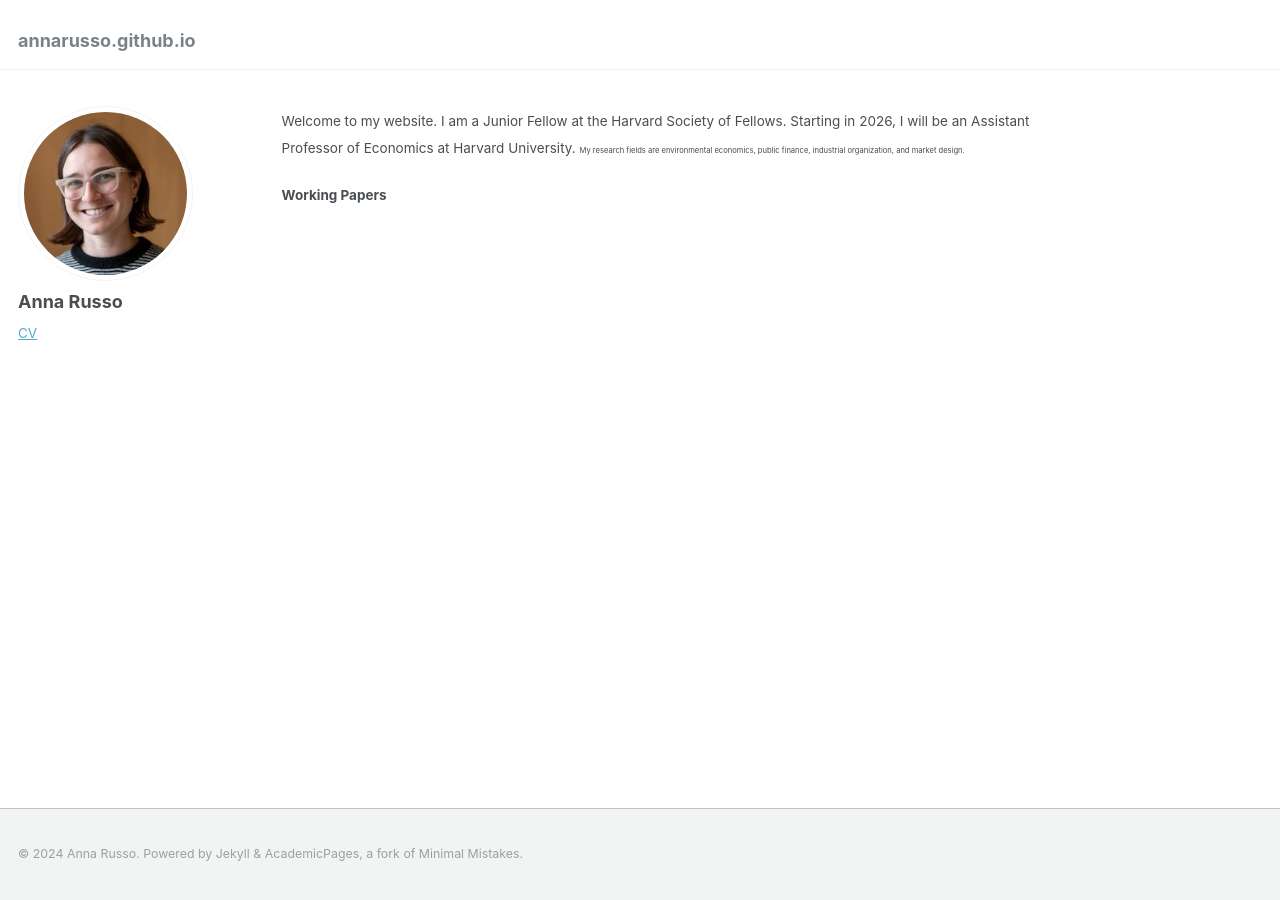
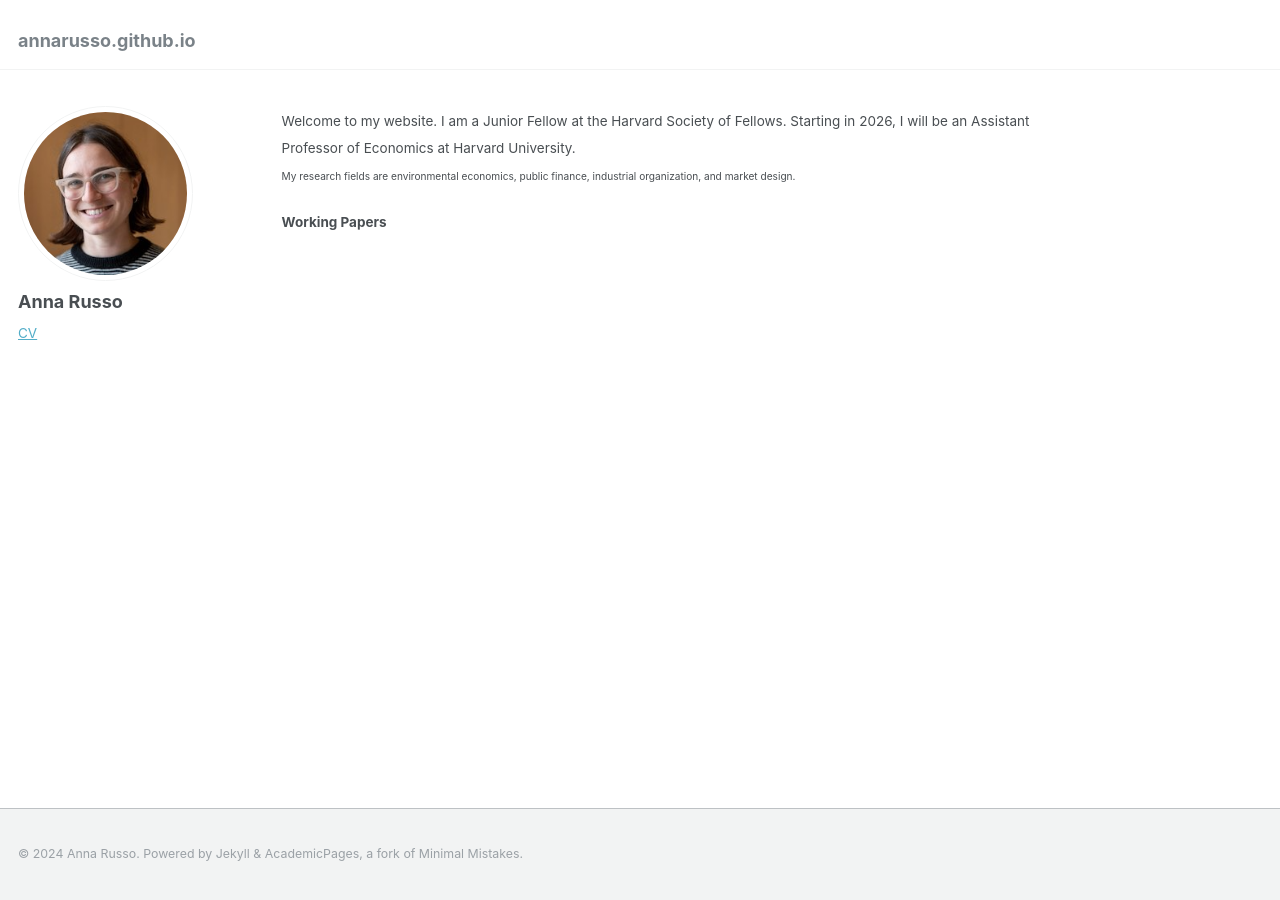
Before and after one commit to annarusso/annarusso.github.io, a Jekyll site: the page built from _pages/about.md, in a window 1280 px wide. Built offline with Jekyll 4.4.1, drawn with Linux system fonts in a browser that asks for light colours.

Commit message:
Update about.md

```diff
--- a/_pages/about.md
+++ b/_pages/about.md
@@ -7,8 +7,7 @@ redirect_from:
   - /about.html
 ---
 
-<small> Welcome to my website. I am a Junior Fellow at the Harvard Society of Fellows. Starting in 2026, I will be an Assistant Professor of Economics at Harvard University.
-<small>
+<small> Welcome to my website. I am a Junior Fellow at the Harvard Society of Fellows. Starting in 2026, I will be an Assistant Professor of Economics at Harvard University. <br>
 <small> My research fields are environmental economics, public finance, industrial organization, and market design.
 
 #### Working Papers
```
